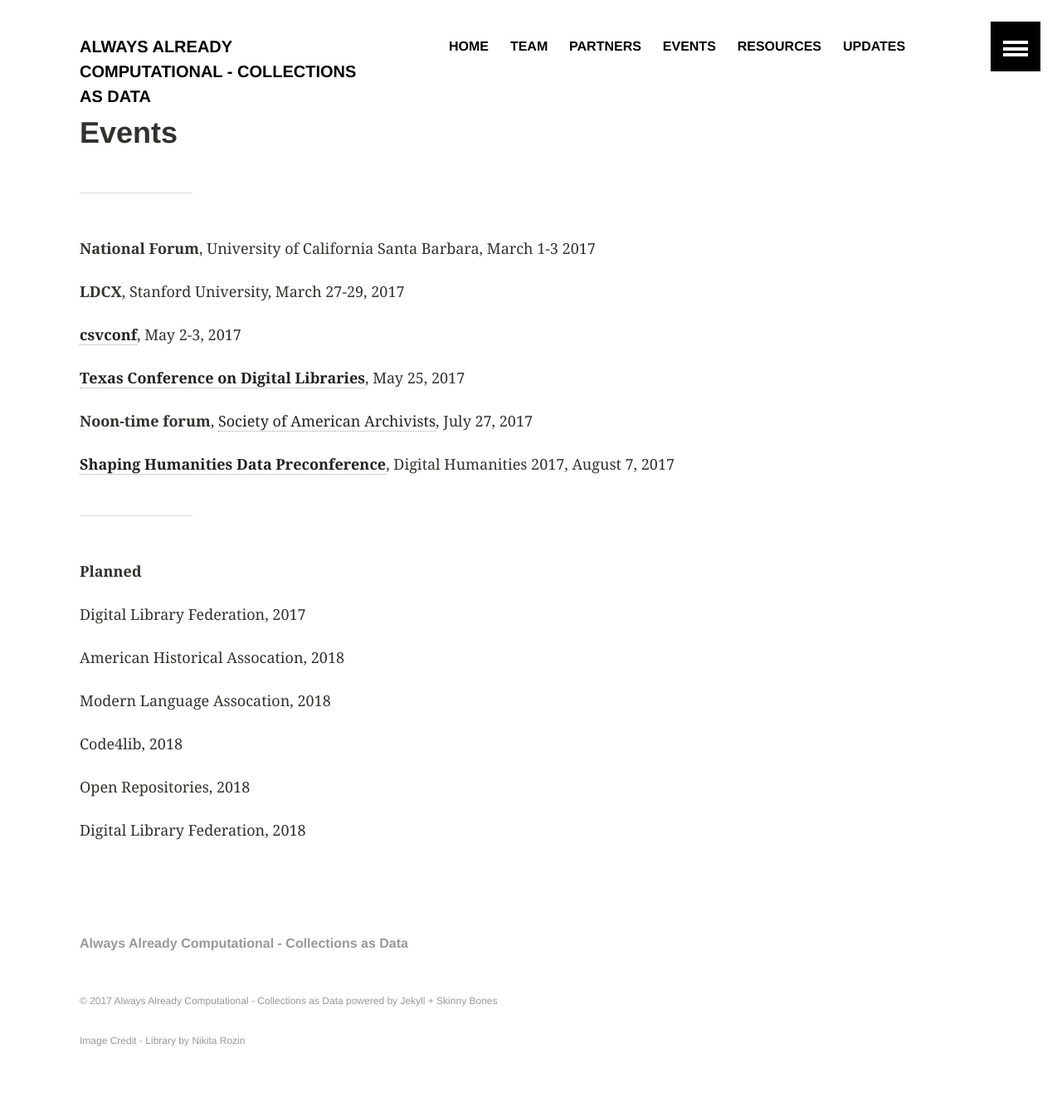
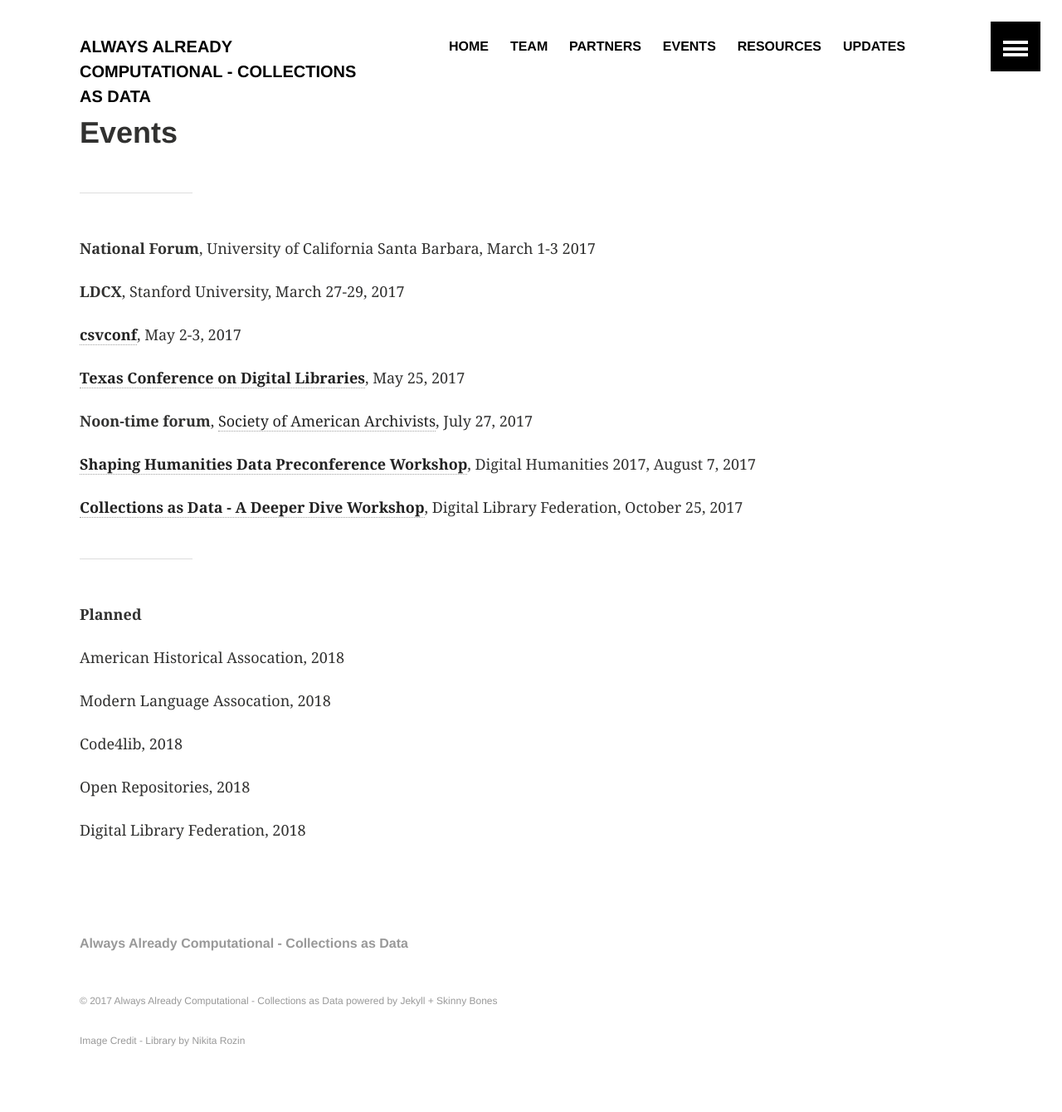
Before and after one commit to collectionsasdata/collectionsasdata.github.io, a Jekyll site: the page built from events.md, in a window 1280 px wide. Shown: the whole page at 83% size. Built offline with Jekyll 4.4.1, drawn with Linux system fonts in a browser that asks for light colours.

Commit message:
Update events.md

```diff
--- a/events.md
+++ b/events.md
@@ -13,12 +13,12 @@ title:  "Events"
 
 **Noon-time forum**, [Society of American Archivists](http://files.archivists.org/conference/2017/AM17_Preliminary_Flyer.pdf), July 27, 2017
 
-[**Shaping Humanities Data Preconference**](https://collectionsasdata.github.io/dh2017/), Digital Humanities 2017, August 7, 2017
+[**Shaping Humanities Data Preconference Workshop**](https://collectionsasdata.github.io/dh2017/), Digital Humanities 2017, August 7, 2017
+
+[**Collections as Data - A Deeper Dive Workshop**](https://www.diglib.org/forums/2017forum/affiliated-events/collections-as-data-workshop/), Digital Library Federation, October 25, 2017
 
 ---
 **Planned**
-
-Digital Library Federation, 2017
 
 American Historical Assocation, 2018
 
```
